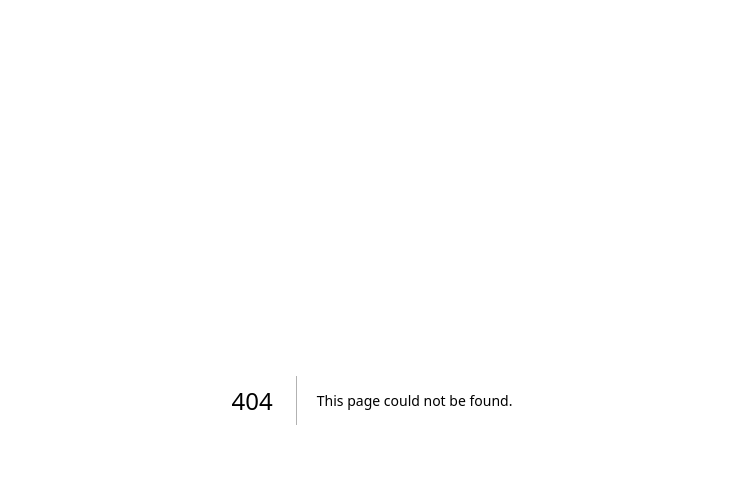
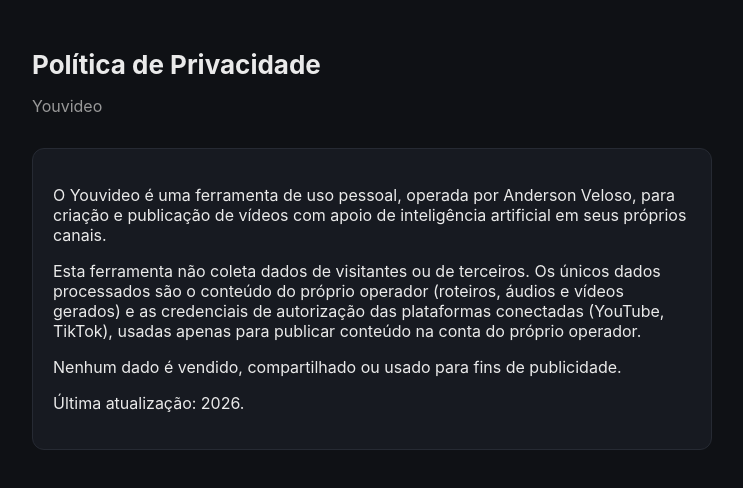
Before and after one commit to andersonveloso0503-cmyk/youvideo, a Next.js app: page /privacidade in a window 1280 px wide. Before the commit this address had no page. Shown: the top 488 px of the page, without its empty margins (268-1011 px from the left). Built offline with nearby package versions, Linux system fonts and the light colour scheme.

Commit message:
Add files via upload

```diff
--- /dev/null
+++ b/pages/privacidade.js
@@ -0,0 +1,24 @@
+export default function Privacidade() {
+  return (
+    <div className="container">
+      <h1>Política de Privacidade</h1>
+      <p className="subtitle">Youvideo</p>
+      <div className="card">
+        <p>
+          O Youvideo é uma ferramenta de uso pessoal, operada por Anderson Veloso, para criação
+          e publicação de vídeos com apoio de inteligência artificial em seus próprios canais.
+        </p>
+        <p>
+          Esta ferramenta não coleta dados de visitantes ou de terceiros. Os únicos dados
+          processados são o conteúdo do próprio operador (roteiros, áudios e vídeos gerados) e
+          as credenciais de autorização das plataformas conectadas (YouTube, TikTok), usadas
+          apenas para publicar conteúdo na conta do próprio operador.
+        </p>
+        <p>
+          Nenhum dado é vendido, compartilhado ou usado para fins de publicidade.
+        </p>
+        <p>Última atualização: {new Date().getFullYear()}.</p>
+      </div>
+    </div>
+  );
+}
```
Also changed, not shown: pages/termos.js (added, +21 -0 lines).
